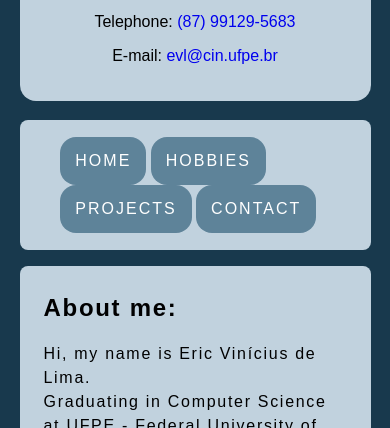
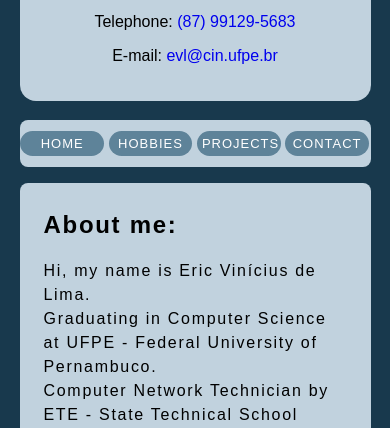
Before and after one commit to ericxlima/web-challenge-IC, a plain HTML site: page index.html in a window 390 px wide. Shown: the part 416-844 px from the top of the page. Drawn offline with Linux system fonts and the light colour scheme.

Commit message:
fix: Navbar bug fixed

```diff
--- a/style/style.css
+++ b/style/style.css
@@ -229,6 +229,22 @@ body{
         padding: 20px;
         text-align: center;
     }
+    .nav-menu ul{
+        list-style-position: outside;
+        list-style-type: none;
+        margin: 0;
+        padding: 10px 0;
+    }
+    .nav-menu ul li{
+        width: 24%;
+        margin: 0;
+    }
+    .nav-menu a{
+        text-align: center;
+        font-size: small;
+        padding: 5px;
+        letter-spacing: 1px;
+    }
     .right-box{
         margin: 0 5% 5%;
         width: 90%;
```
